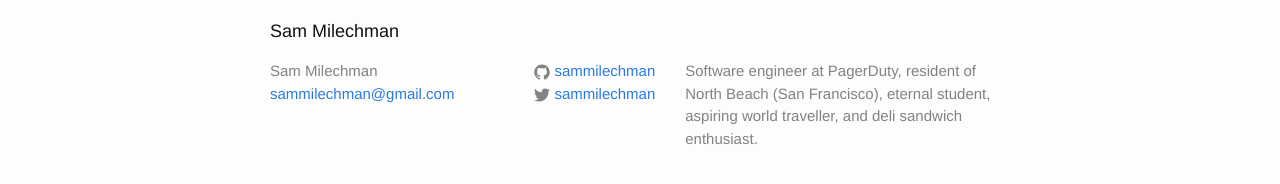
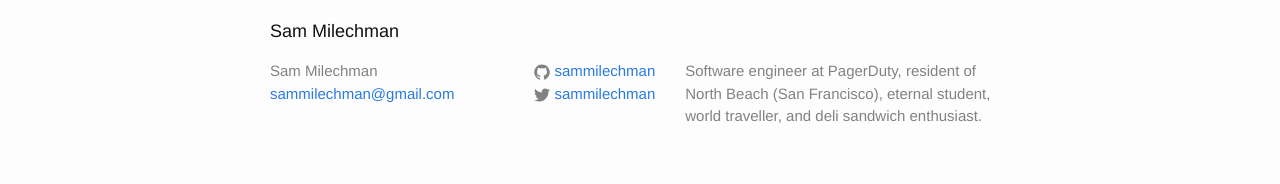
Before and after one commit to sammilechman/sammilechman.github.io, a Jekyll site: the page built from index.html, in a window 1280 px wide. Shown: the part 399-583 px from the top of the page. Built offline with Jekyll 4.4.1, drawn with Linux system fonts in a browser that asks for light colours.

Commit message:
edit _config.yml

```diff
--- a/_config.yml
+++ b/_config.yml
@@ -5,7 +5,7 @@ description: > # this means to ignore newlines until "baseurl:"
   Software engineer at PagerDuty,
   resident of North Beach (San Francisco),
   eternal student,
-  aspiring world traveller,
+  world traveller,
   and deli sandwich enthusiast.
 baseurl: "" # the subpath of your site, e.g. /blog/
 url: "http://yourdomain.com" # the base hostname & protocol for your site
```
